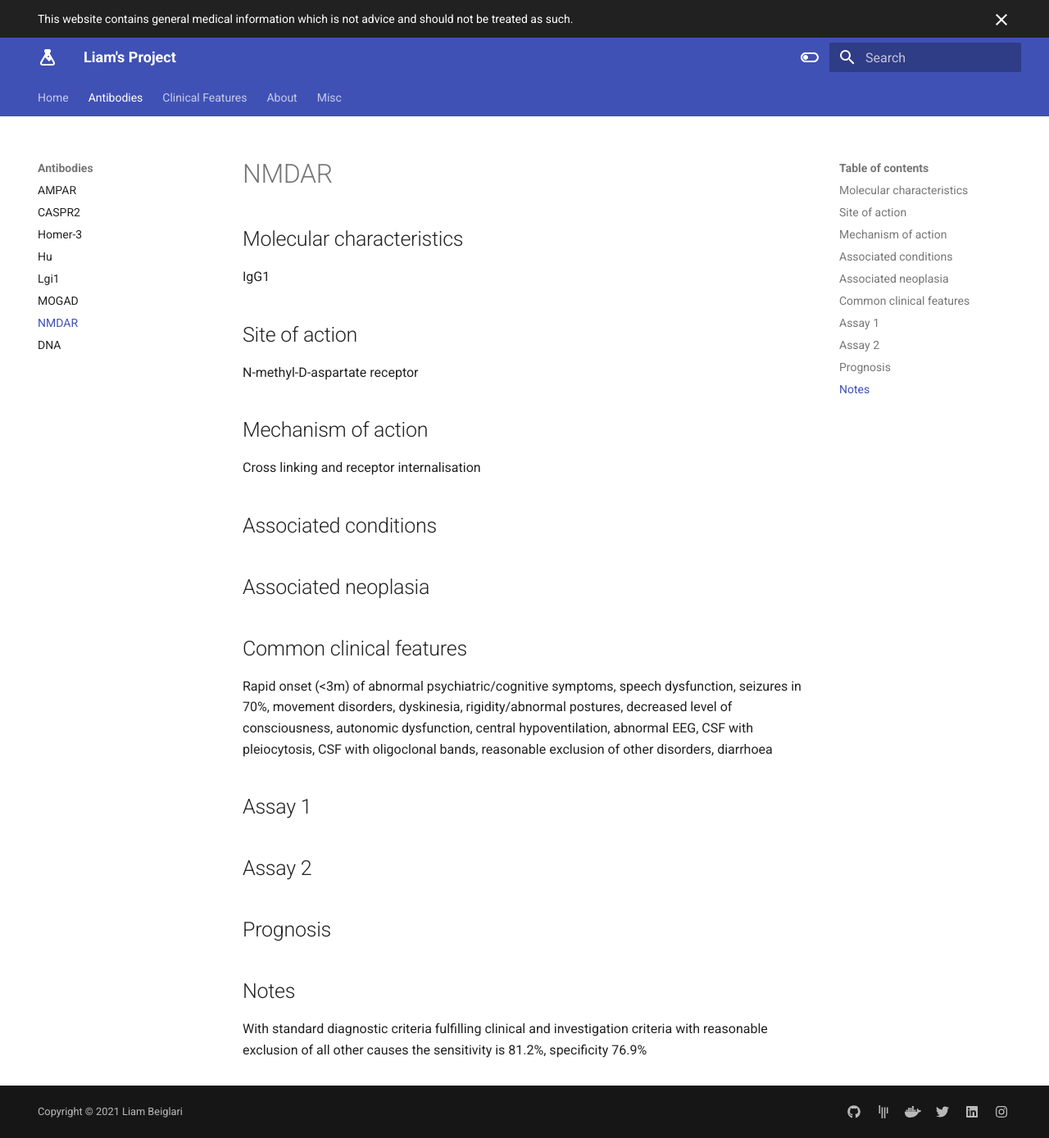
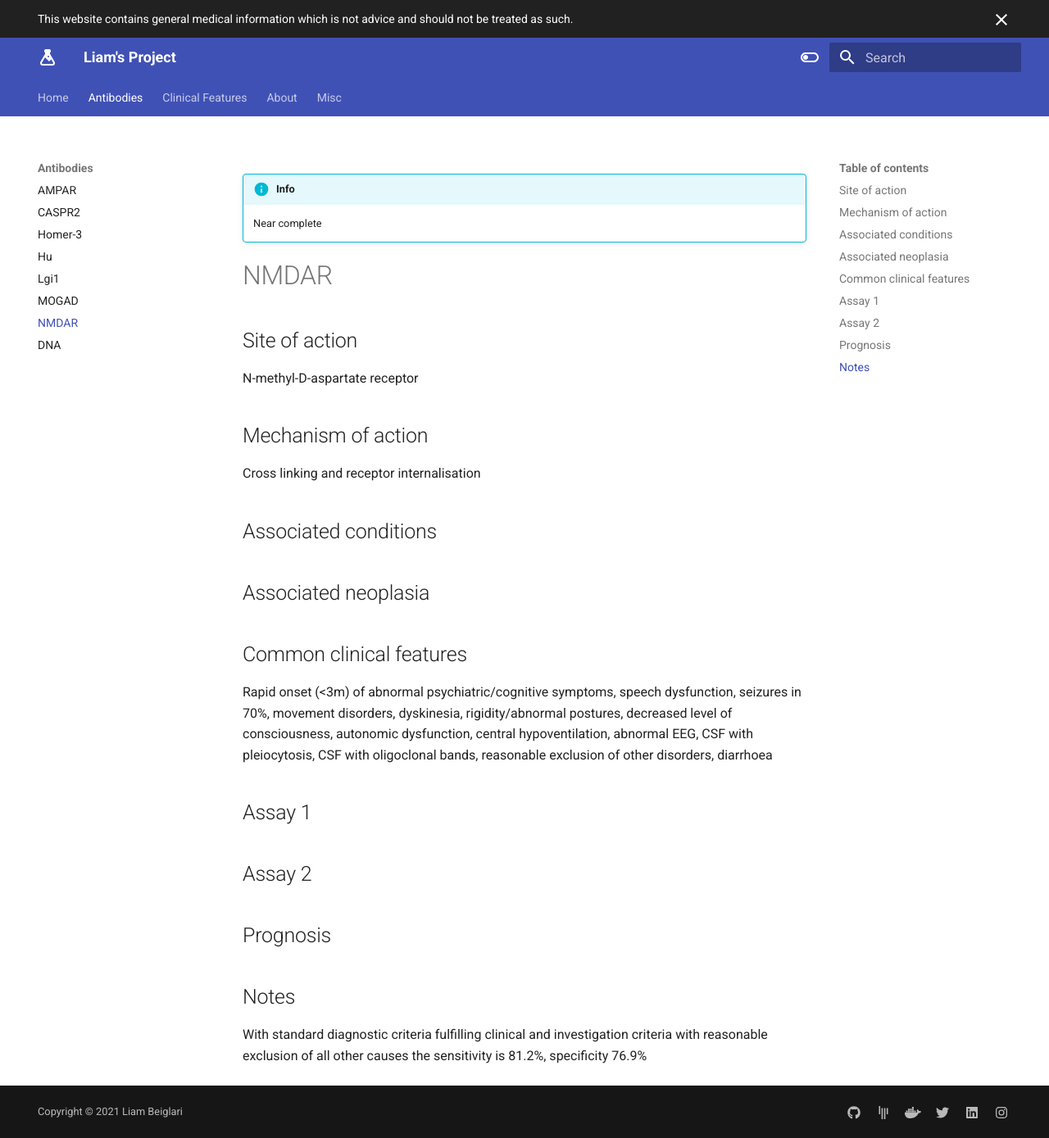
Before and after one commit to monchee/liamsproject, an MkDocs documentation site: the page built from docs/antibodies/nmdar.md, in a window 1280 px wide and 1389 px high. Shown: the whole window at 82% size. Built offline with MkDocs 1.6.1 and Material for MkDocs 9.7.7, drawn with Linux system fonts in a browser that asks for light colours.

Commit message:
Update nmdar.md

```diff
--- a/docs/antibodies/nmdar.md
+++ b/docs/antibodies/nmdar.md
@@ -1,7 +1,8 @@
+!!! info
+
+    Near complete
+
 # NMDAR
-
-## Molecular characteristics
-IgG1
 
 ## Site of action
 N-methyl-D-aspartate receptor
```
